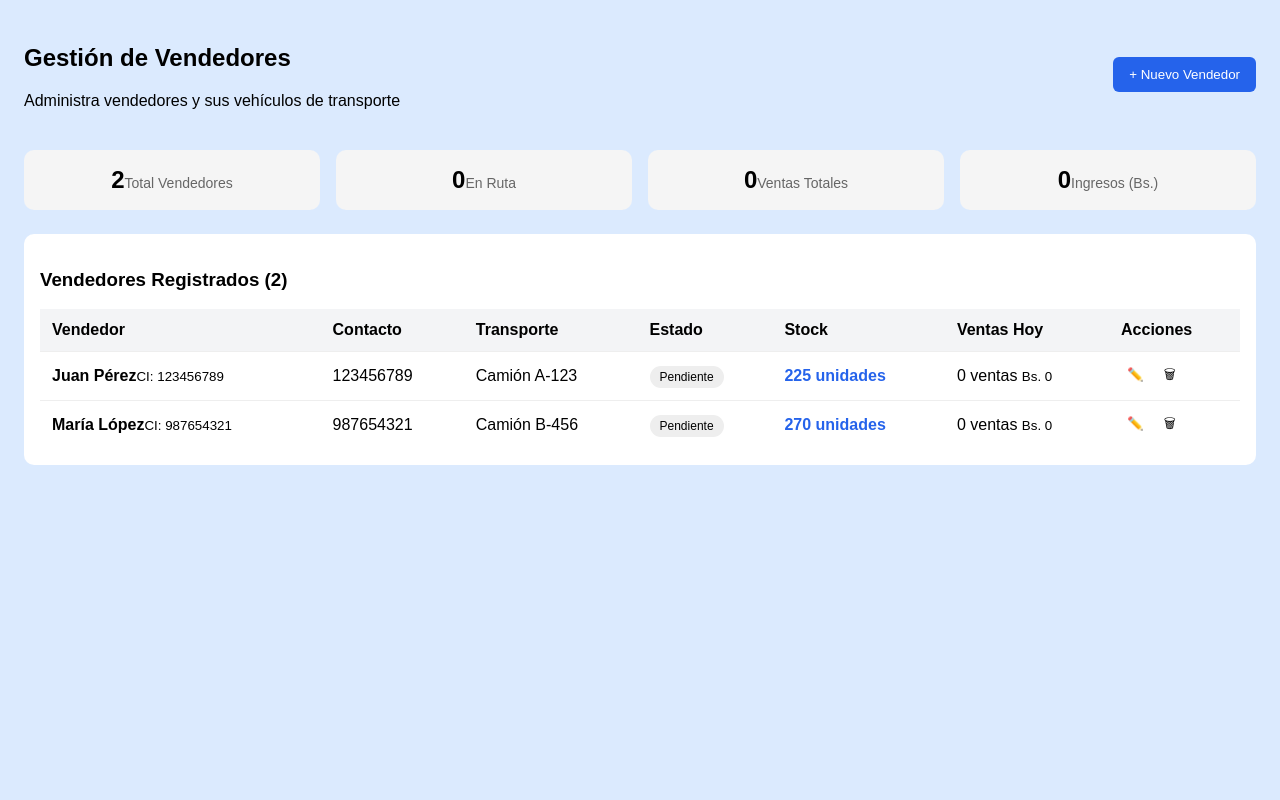
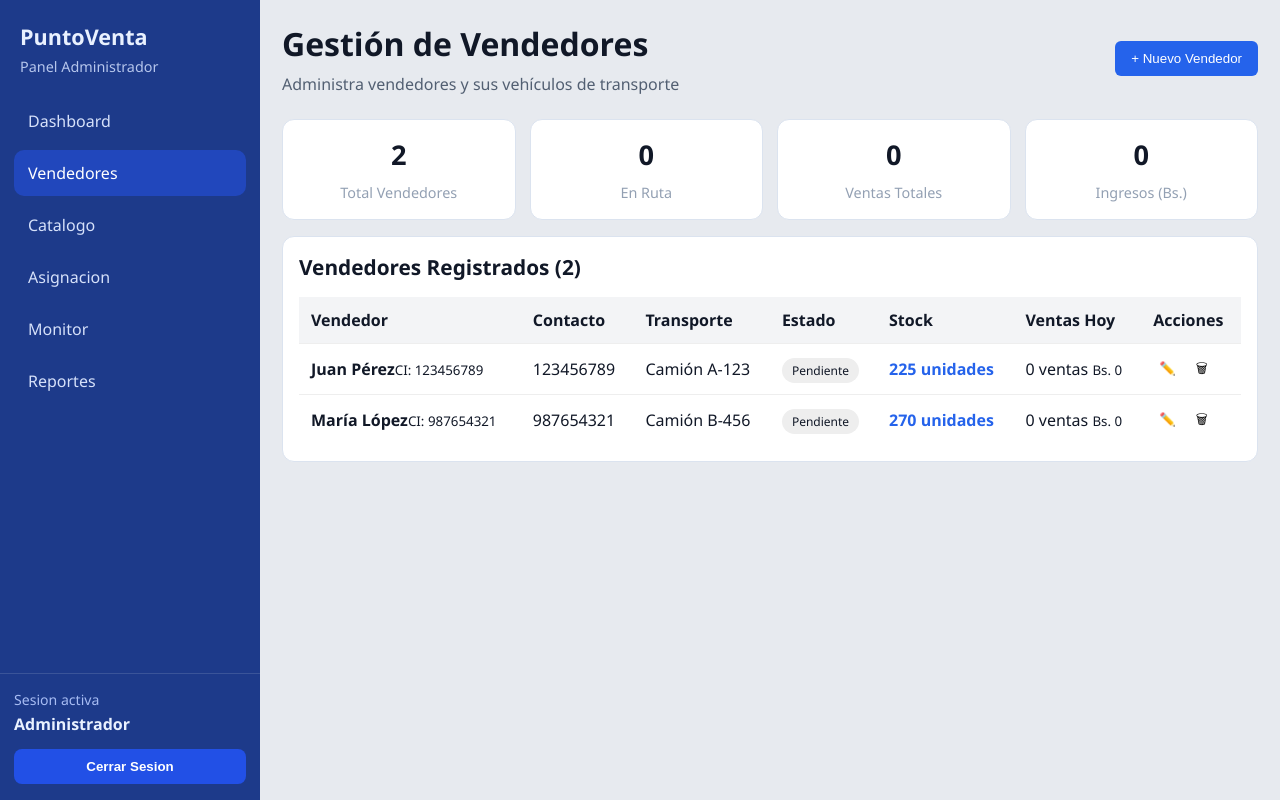
Before and after one commit to MateoDVE/Front-PuntoVenta, an Angular app: page /admin/gestion-vendedores in a window 1280 px wide. Built offline with nearby package versions, Linux system fonts and the light colour scheme; sample sign-in values are in the browser's storage.

Commit message:
fix: correcion de la navbar

```diff
--- a/src/app/Pages/gestion-vendedores/gestion-vendedores.html
+++ b/src/app/Pages/gestion-vendedores/gestion-vendedores.html
@@ -1,7 +1,9 @@
 
+<div class="dashboard-shell">
+	<div class="dashboard-layout">
+		<app-admin-navbar (signOut)="onSignOut()"></app-admin-navbar>
 
-    <section class="page">
-
+		<main class="dashboard-main">
 		  <header class="page-header">
 		    <div>
 		      <h1>Gestión de Vendedores</h1>
@@ -91,5 +93,6 @@
 		    </table>
 
 		  </section>
-
-    </section>
+		</main>
+	</div>
+</div>
--- a/src/app/Pages/gestion-vendedores/gestion-vendedores.scss
+++ b/src/app/Pages/gestion-vendedores/gestion-vendedores.scss
@@ -1,6 +1,17 @@
-.page {
-  padding: 24px;
-  font-family: Arial;
+.dashboard-shell {
+  min-height: 100vh;
+  background: #e7eaef;
+  color: #111827;
+}
+
+.dashboard-layout {
+  display: grid;
+  grid-template-columns: 260px 1fr;
+  min-height: calc(100vh - 48px);
+}
+
+.dashboard-main {
+  padding: 22px;
 }
 
 .page-header {
@@ -8,6 +19,16 @@
   justify-content: space-between;
   align-items: center;
   margin-bottom: 24px;
+
+  h1 {
+    margin: 0;
+    font-size: 2rem;
+  }
+
+  p {
+    margin: 8px 0 0;
+    color: #525f72;
+  }
 }
 
 .btn-primary {
@@ -21,32 +42,45 @@
 
 .stats {
   display: grid;
-  grid-template-columns: repeat(4, 1fr);
-  gap: 16px;
-  margin-bottom: 24px;
+  grid-template-columns: repeat(4, minmax(140px, 1fr));
+  gap: 14px;
+  margin-bottom: 16px;
 }
 
 .stat {
-  background: #f5f5f5;
+  background: #fff;
   padding: 16px;
-  border-radius: 10px;
+  border-radius: 12px;
+  border: 1px solid #dbe3ef;
   text-align: center;
 }
 
 .value {
-  font-size: 24px;
+  display: block;
+  font-size: 1.7rem;
   font-weight: bold;
+  margin-bottom: 8px;
 }
 
 .label {
-  font-size: 14px;
-  color: #666;
+  font-size: 0.9rem;
+  color: #93a0b3;
 }
 
 .table-section {
   background: white;
-  border-radius: 10px;
+  border-radius: 12px;
   padding: 16px;
+  border: 1px solid #dbe3ef;
+}
+
+.table-section header {
+  margin-bottom: 16px;
+
+  h3 {
+    margin: 0;
+    font-size: 1.3rem;
+  }
 }
 
 table {
--- a/src/app/Pages/gestion-vendedores/gestion-vendedores.ts
+++ b/src/app/Pages/gestion-vendedores/gestion-vendedores.ts
@@ -1,6 +1,7 @@
 import { Component } from '@angular/core';
 import { CommonModule } from '@angular/common';
 import { AdminNavbar } from '../../components/admin-navbar/admin-navbar';
+import { AuthService } from '../../services/auth.service';
 
 interface Vendedor {
   nombre: string;
@@ -50,6 +51,8 @@ export class GestionVendedoresComponent {
     }
   ];
 
+  constructor(private authService: AuthService) {}
+
   editar(vendedor: Vendedor) {
     console.log('Editar', vendedor);
   }
@@ -58,4 +61,8 @@ export class GestionVendedoresComponent {
     console.log('Eliminar', vendedor);
   }
 
+  onSignOut() {
+    this.authService.signOut().subscribe();
+  }
+
 }
--- a/src/app/app.ts
+++ b/src/app/app.ts
@@ -1,11 +1,10 @@
 import { Component, signal } from '@angular/core';
 import { RouterOutlet } from '@angular/router';
-import { AdminNavbar } from "./components/admin-navbar/admin-navbar";
 
 @Component({
   selector: 'app-root',
   standalone: true,
-  imports: [RouterOutlet, AdminNavbar],
+  imports: [RouterOutlet],
   templateUrl: './app.html',
   styleUrl: './app.scss'
 })
--- a/src/app/components/admin-navbar/admin-navbar.html
+++ b/src/app/components/admin-navbar/admin-navbar.html
@@ -7,8 +7,7 @@
   <nav aria-label="Navegacion principal" class="sidebar-nav">
     <ul>
       <li *ngFor="let item of navItems">
-        <a [routerLink]="item.href">{{ item.label }}</a>
-      </li>
+        <a [routerLink]="item.href" [attr.aria-current]="item.current ? 'page' : null">{{ item.label }}</a>      </li>
     </ul>
   </nav>
 
--- a/src/app/components/admin-navbar/admin-navbar.ts
+++ b/src/app/components/admin-navbar/admin-navbar.ts
@@ -1,6 +1,6 @@
 import { CommonModule } from '@angular/common';
-import { Component, EventEmitter, Output } from '@angular/core';
-import {  RouterLink } from '@angular/router';
+import { Component, EventEmitter, Output, OnInit } from '@angular/core';
+import { RouterLink, Router } from '@angular/router';
 
 interface AdminNavItem {
   label: string;
@@ -15,17 +15,33 @@ interface AdminNavItem {
   templateUrl: './admin-navbar.html',
   styleUrl: './admin-navbar.scss',
 })
-export class AdminNavbar {
+export class AdminNavbar implements OnInit {
   @Output() signOut = new EventEmitter<void>();
 
-   navItems: AdminNavItem[] = [
+  navItems: AdminNavItem[] = [
     { label: 'Dashboard', href: '/admin/dashboard' },
-    { label: 'Vendedores', href: 'admin/gestion-vendedores' },
-    { label: 'Catalogo', href: '/admin/catalogo' },
-    { label: 'Asignacion', href: '/admin/asignacion' },
-    { label: 'Monitor', href: '/admin/monitor' },
-    { label: 'Reportes', href: '/admin/reportes' },
+    { label: 'Vendedores', href: '/admin/gestion-vendedores' },
+    { label: 'Catalogo', href: '#' },
+    { label: 'Asignacion', href: '#' },
+    { label: 'Monitor', href: '#' },
+    { label: 'Reportes', href: '#' },
   ];
+
+  constructor(private router: Router) {}
+
+  ngOnInit(): void {
+    this.updateCurrentItem();
+    this.router.events.subscribe(() => {
+      this.updateCurrentItem();
+    });
+  }
+
+  private updateCurrentItem(): void {
+    const currentUrl = this.router.url;
+    this.navItems.forEach(item => {
+      item.current = item.href === currentUrl;
+    });
+  }
 
   onSignOut(): void {
     this.signOut.emit();
```
Lines whose indentation alone changed are shown as unchanged.
